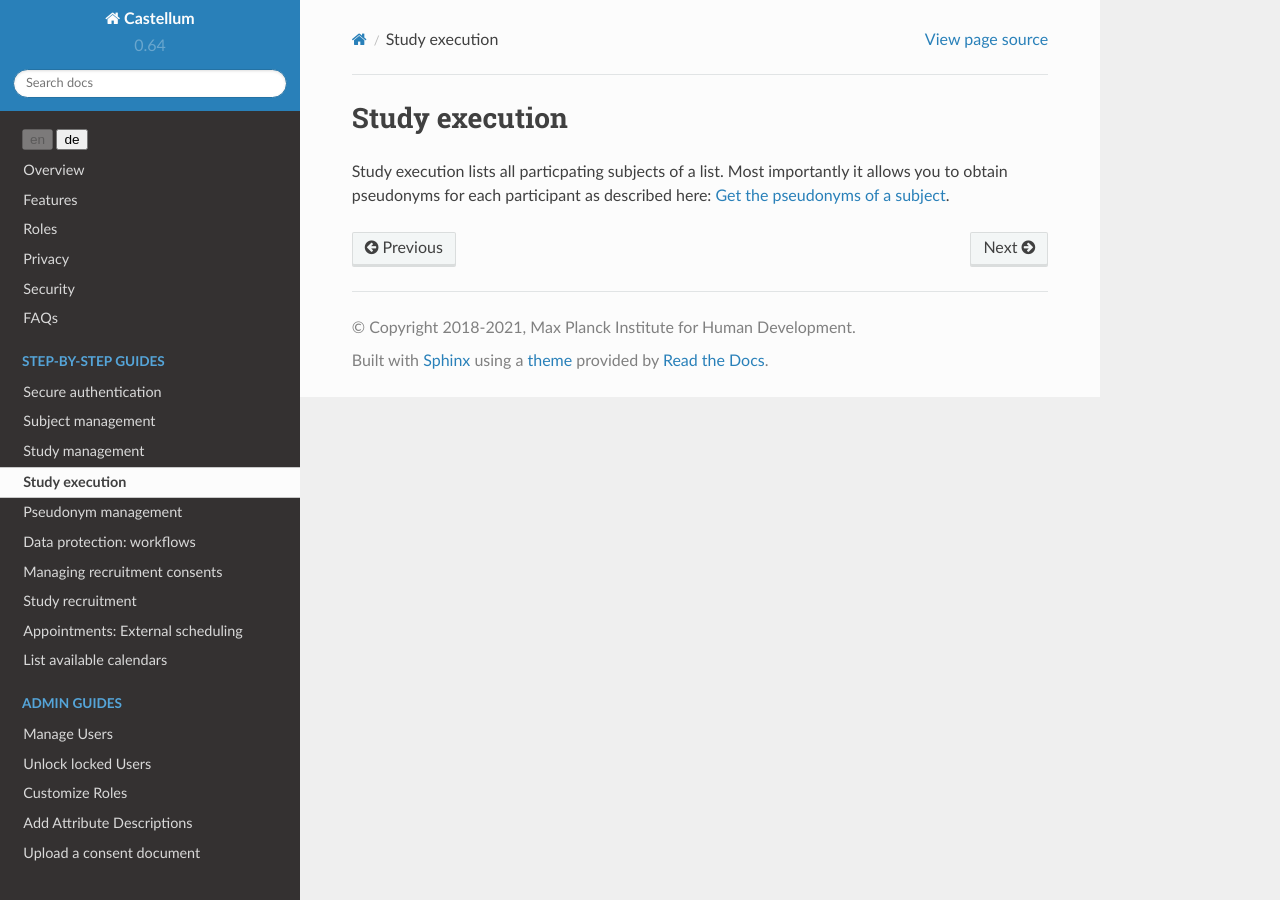
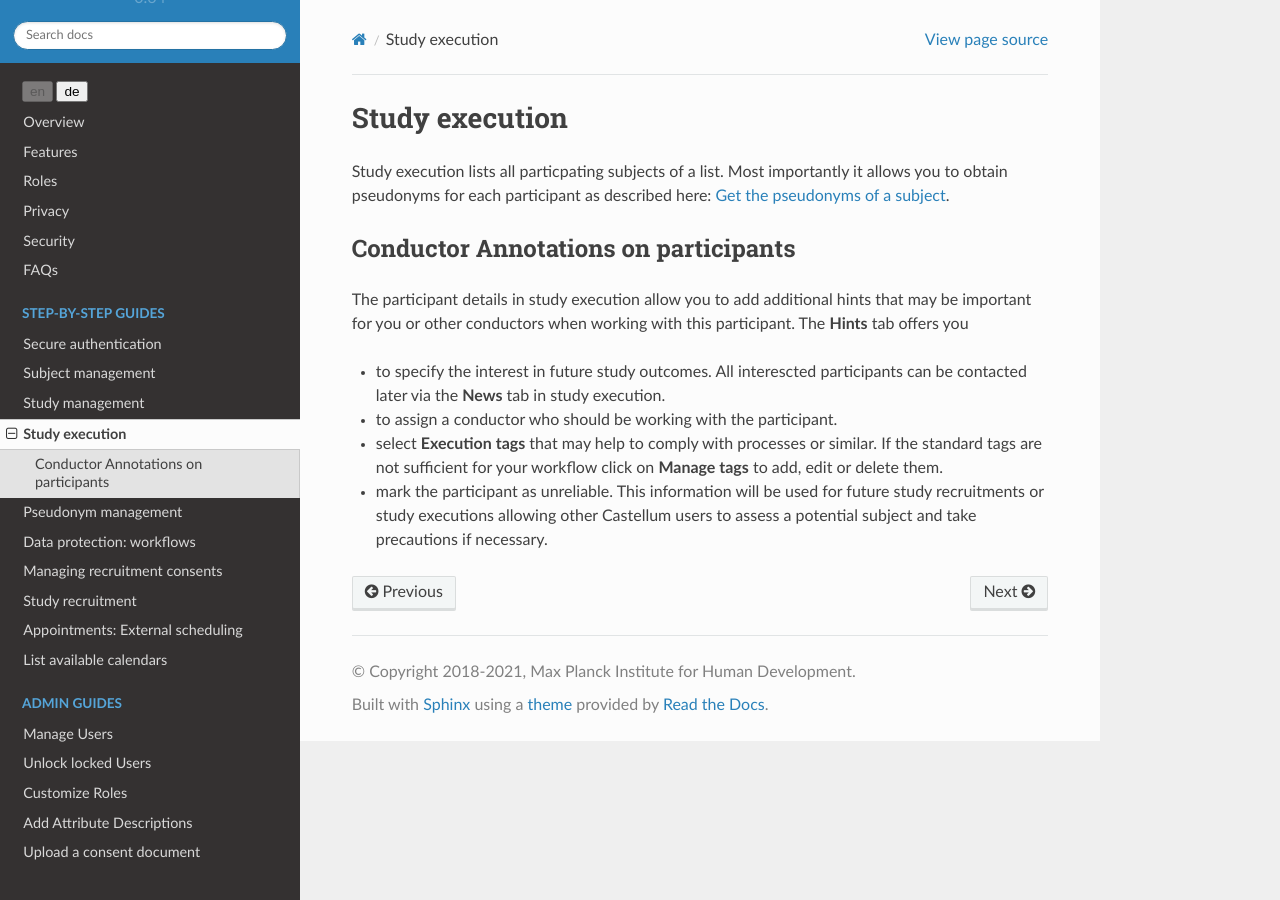
Before and after one commit to DouglasNeuroInformatics/castellum, a Sphinx documentation site: the page built from source/guides/study-execution.rst, in a window 1280 px wide. Built offline with Sphinx 7.4.7 and the Read the Docs theme 2.0.0, drawn with Linux system fonts in a browser that asks for light colours.

Commit message:
add conductor annotations

```diff
--- a/source/guides/study-execution.rst
+++ b/source/guides/study-execution.rst
@@ -7,3 +7,23 @@ Study execution
 Study execution lists all particpating subjects of a list. Most importantly it
 allows you to obtain pseudonyms for each participant as described here:
 :ref:`subject-get-pseudonym`.
+
+
+.. _execution-annotations:
+
+Conductor Annotations on participants
+=====================================
+
+The participant details in study execution allow you to add additional hints
+that may be important for you or other conductors when working with this
+participant. The **Hints** tab offers you
+
+- to specify the interest in future study outcomes. All interescted participants
+  can be contacted later via the **News** tab in study execution.
+- to assign a conductor who should be working with the participant.
+- select **Execution tags** that may help to comply with processes or similar.
+  If the standard tags are not sufficient for your workflow click on
+  **Manage tags** to add, edit or delete them.
+- mark the participant as unreliable. This information will be used for future
+  study recruitments or study executions allowing other Castellum users to
+  assess a potential subject and take precautions if necessary.
```
